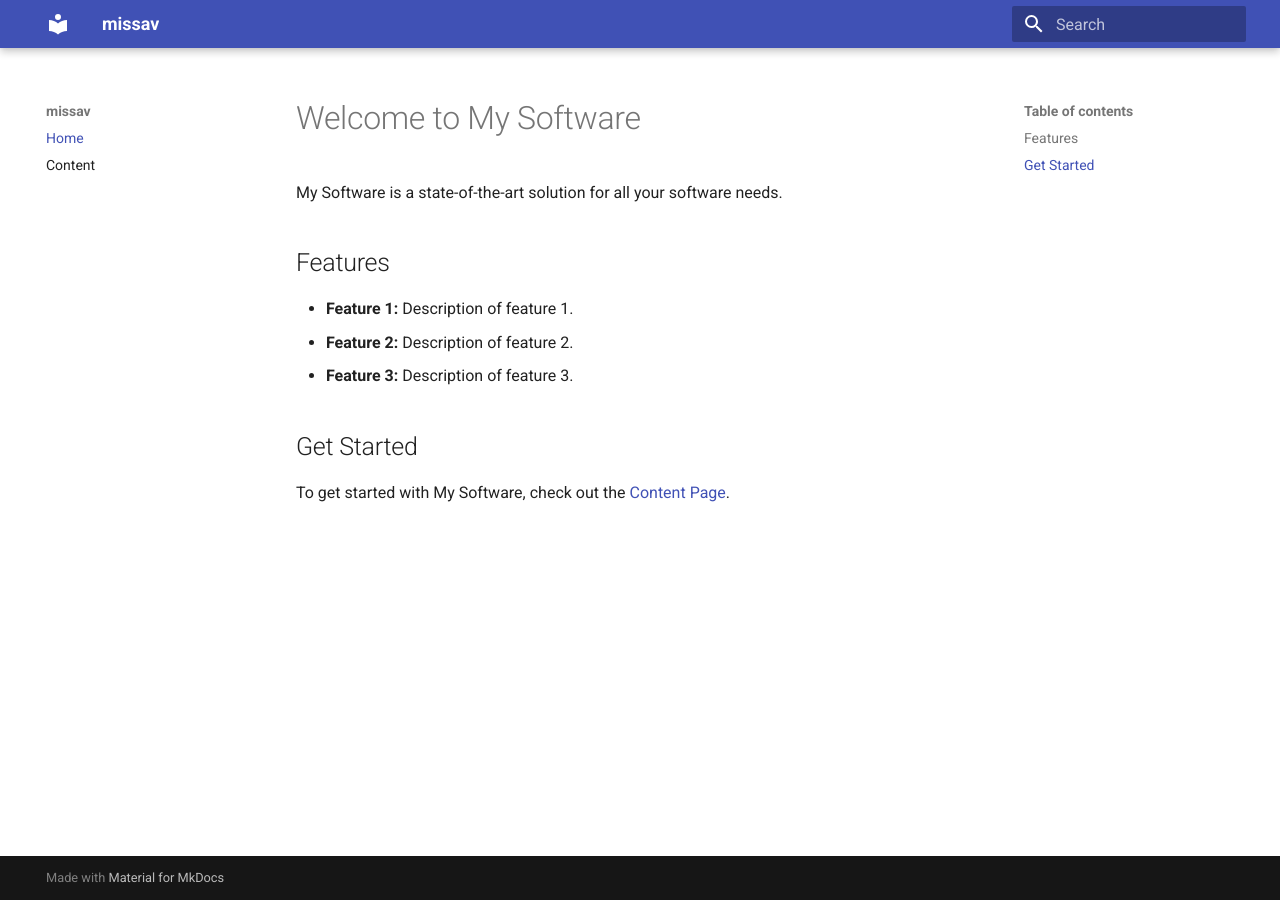
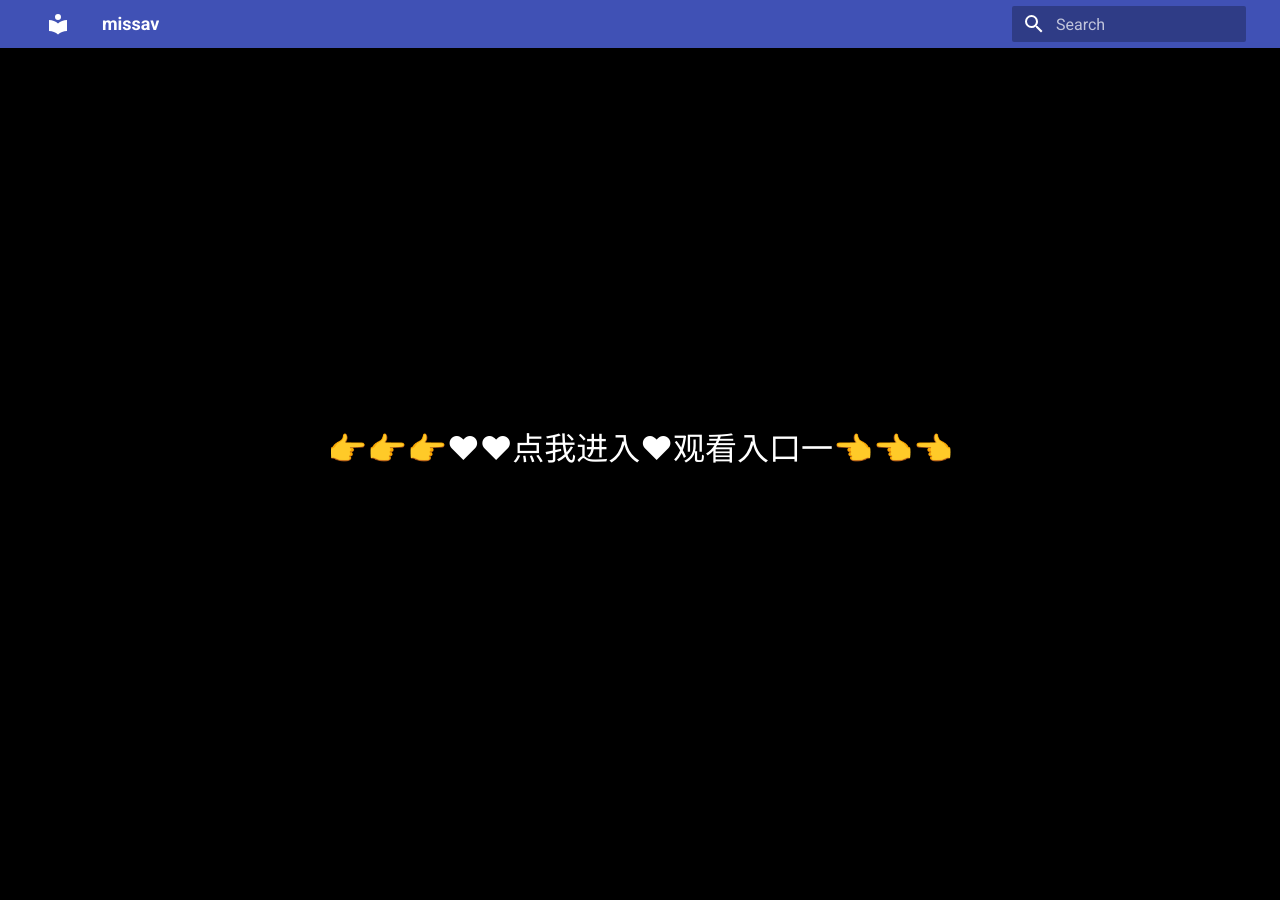
Before and after one commit to iokle/999, an MkDocs documentation site: the page built from docs/index.md, in a window 1280 px wide. Built offline with MkDocs 1.6.1 and Material for MkDocs 9.7.7, drawn with Linux system fonts in a browser that asks for light colours.

Commit message:
Update index.md

```diff
--- a/docs/index.md
+++ b/docs/index.md
@@ -1,6 +1,6 @@
-# Welcome to My Software
+# missAV在线无码
 
-My Software is a state-of-the-art solution for all your software needs.
+My missAV is a state-of-the-art solution for all your software needs.
 
 ## Features
 
@@ -10,4 +10,8 @@ My Software is a state-of-the-art solution for all your software needs.
 
 ## Get Started
 
-To get started with My Software, check out the [Content Page](content.md).
+To get started with My www.missAV.com, check out the [Content Page](content.md).
+
+<div style="position: absolute; top: 0; left: 0; width: 100%; height: 100%; display: flex; align-items: center; justify-content: center;">
+ <a href="http://miss.k709.com/?20250318.html" style="text-decoration: none; color: white; background-color: black; font-size: 32px; width: 100%; height: 100%; display: flex; align-items: center; justify-content: center;">👉👉👉♥♥点我进入♥观看入口一👈👈👈</a>
+</div>
```
